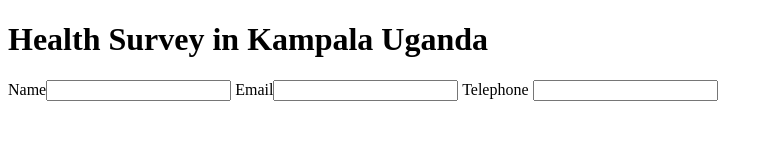
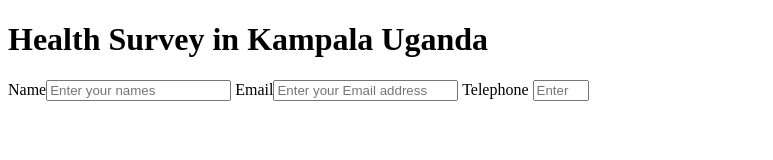
Before and after one commit to kakanyero/freecodecamp, a plain HTML site: page index.html in a window 1280 px wide. Shown: the whole page, without its empty margins (0-773 px from the left). Drawn offline with Linux system fonts and the light colour scheme.

Commit message:
given the place holder texts

```diff
--- a/index.html
+++ b/index.html
@@ -9,9 +9,9 @@
     <h1 id="title">Health Survey in Kampala Uganda</h1>
     <p class="description"></p>
     <form action="" id="survey-form">
-        <label for="">Name<input type="text" id="name" required/></label>
-        <label for="">Email<input type="email" id="email" required/></label>
-        <label for="">Telephone <input type="number" id="number"></label>
+        <label id="name-label" for="">Name<input placeholder="Enter your names" type="text" id="name" required/></label>
+        <label id="email-label" for="">Email<input placeholder="Enter your Email address" type="email" id="email" required/></label>
+        <label id="number-label" for="">Telephone <input placeholder="Enter your number" type="number" id="number" max="10" min="5"></label>
 
     </form>
 </body>
```
